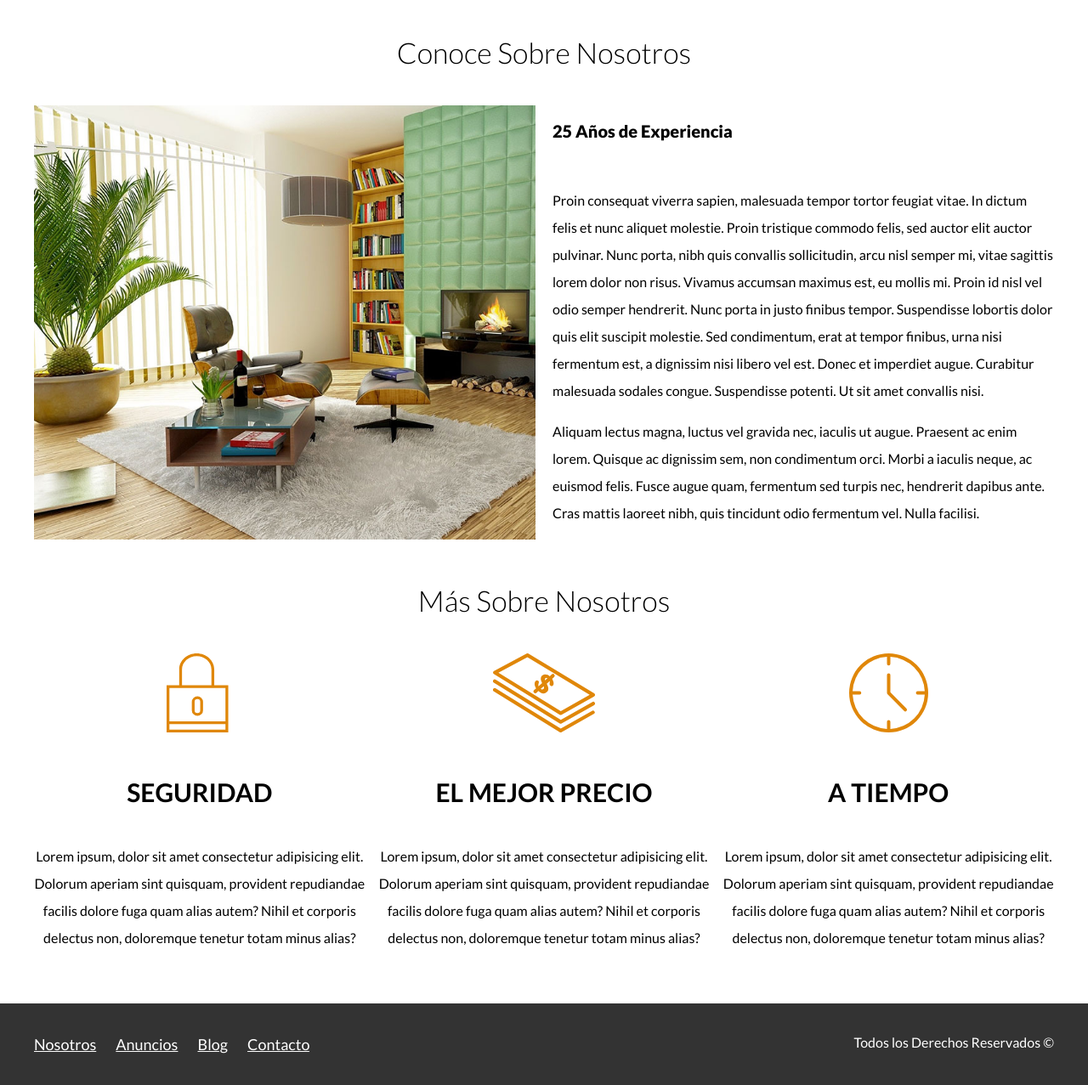
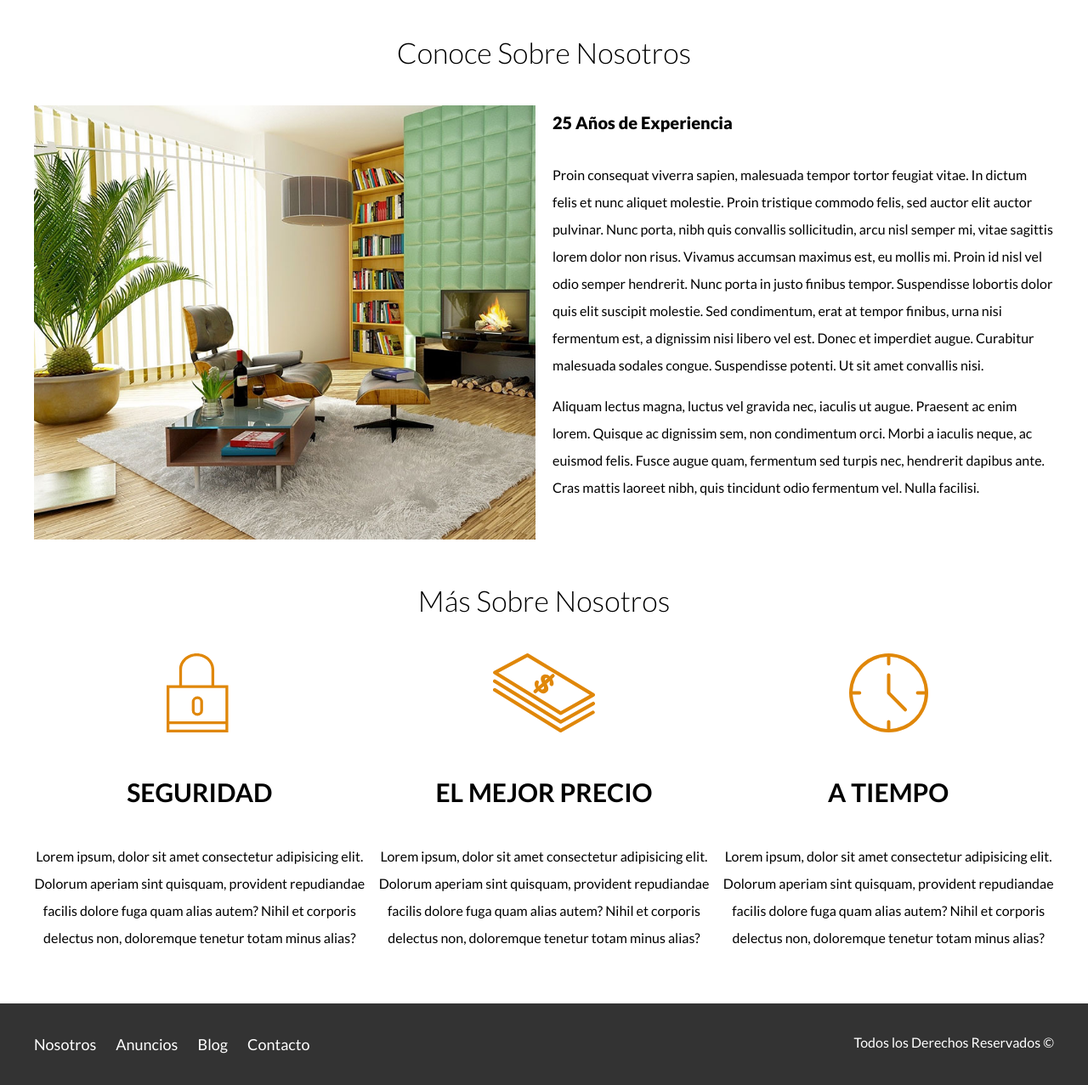
Before and after one commit to andres-ceballos/bienesraices, a PHP site: page /nosotros/ in a window 1280 px wide. Shown: the part 154-1431 px from the top of the page at 85% size. Run offline with PHP 8.4, Linux system fonts and the light colour scheme; data that the repository does not hold is empty; some libraries are stand-ins or nearby versions.

Commit message:
Adjust general styles

```diff
--- a/src/public/css/styles.css
+++ b/src/public/css/styles.css
@@ -266,6 +266,10 @@ h4 {
         display: block;
         height: 100%;
     }
+}
+
+.nav a {
+    text-decoration: none;
 }
 
 .nav a:first-child {
@@ -577,7 +581,13 @@ h4 {
     font-weight: 900;
     font-size: 2rem;
     margin: 0;
-    padding: 1rem 0 3rem 0;
+    padding: 2rem 0 2rem 0;
+}
+
+@media (min-width: 40rem) {
+    .us-text blockquote {
+        padding: 0 0 1rem 0;
+    }
 }
 
 /* DETAIL AD & BLOG */
```
